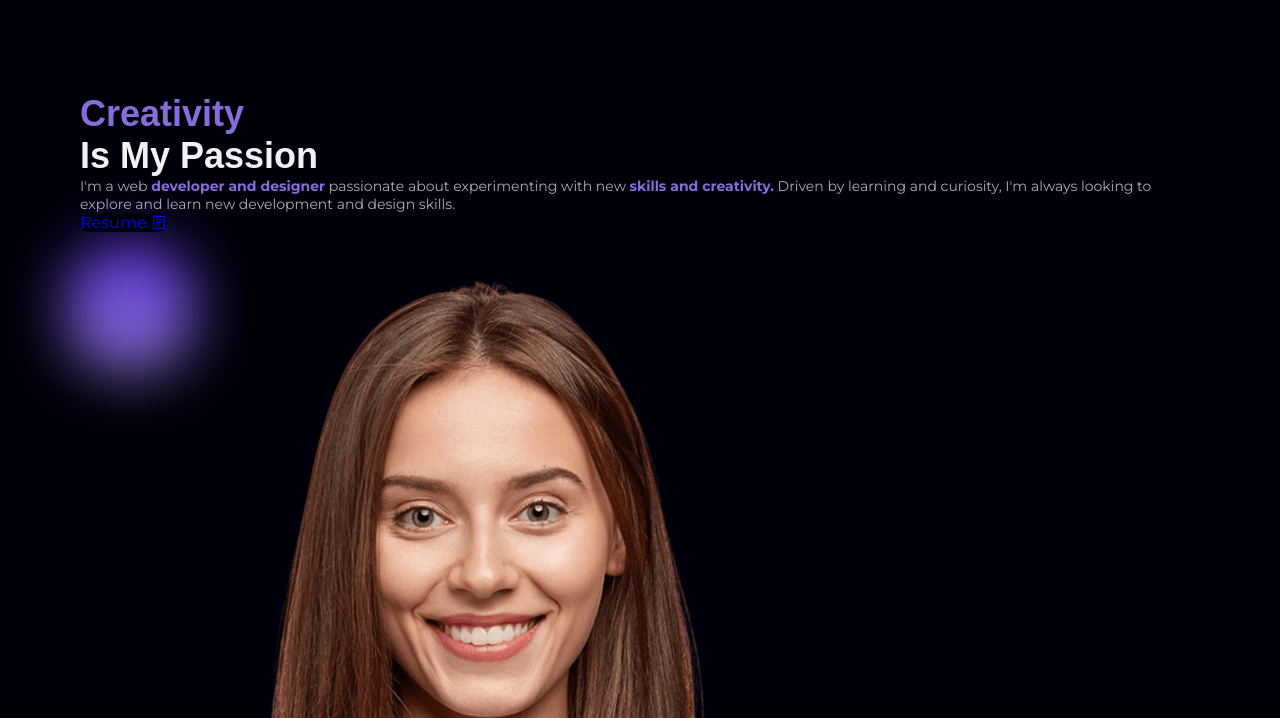
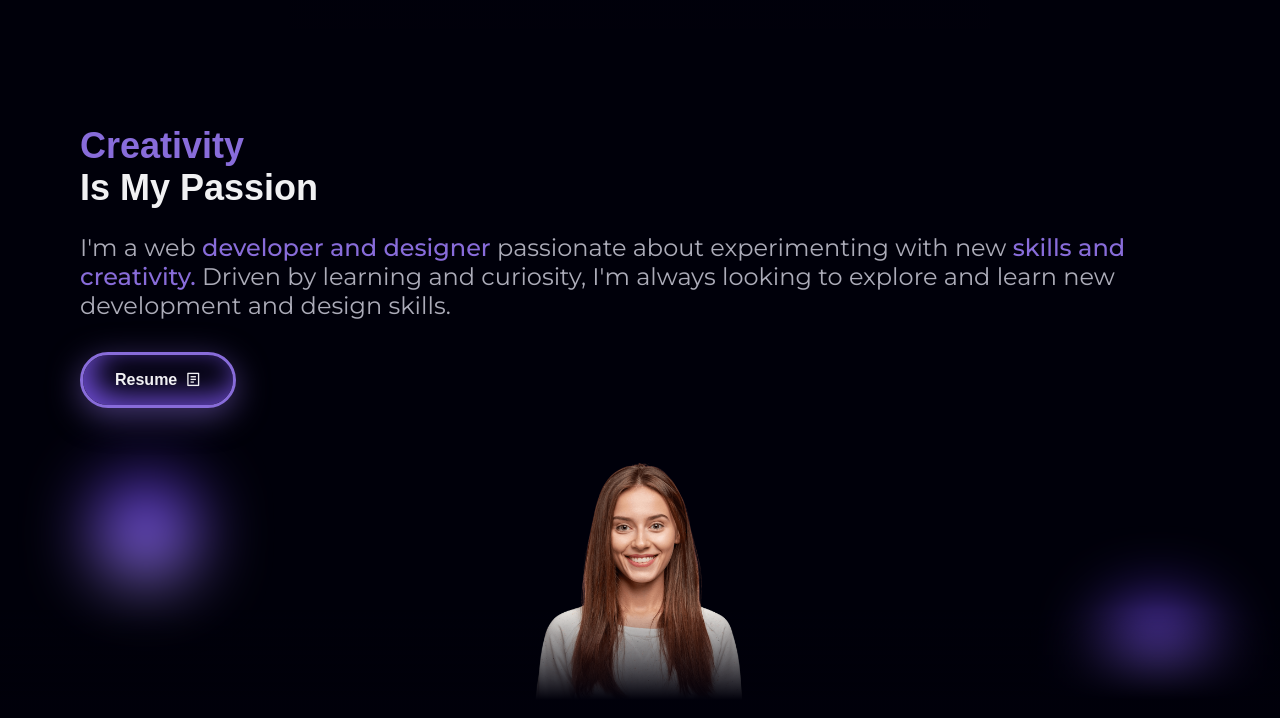
Before and after one commit to gaga4l/Personal-Portfolio, a plain HTML site: page index.html in a window 1280 px wide. Shown: the part 922-1640 px from the top of the page. Drawn offline with nearby package versions, Linux system fonts and the light colour scheme; a web font is replaced by a local one.

Commit message:
finished about page for small devices

```diff
--- a/assets/css/styles.css
+++ b/assets/css/styles.css
@@ -363,36 +363,80 @@ img {
 
 
 /*=============== BUTTON ===============*/
-
+.button{
+  background-color: var(--body-color);
+  border: 3px solid var(--first-color);
+  color: var(--title-color);
+  padding: 1rem 2rem;
+  box-shadow: 0 8px 32px hsla(var(--hue), 60%, 64%, .5),
+              inset 8px -8px 30px var(--first-color-alt-2);
+  border-radius: 4rem;
+  font-family: var(--second-font);
+  font-weight: var(--font-semi-bold);
+  display: inline-flex;
+  align-items: center;
+  column-gap: .5rem;
+  transition: box-shadow .4s;
+}
+.button i {
+  font-weight: initial;
+  font-size: 1rem;
+}
+.button:hover, .button:focus{
+  box-shadow: 0 8px 48px hsla(var(--hue), 60%, 64%, .7),
+              inset 8px -8px 30px var(--first-color-alt-2);
+}
 /*=============== ABOUT ===============*/
 .about{
   position: relative;
-  padding-top: 3rem;
 }
 
 .about-container{
-  position: relative;
-
+  row-gap: 3rem;
+  overflow-y: clip;
 }
-.about .section-title{
-  text-align: start;
-  align-self: center;
-  margin-bottom: 0;
+.about-container .section-title{
+  text-align: initial;
+  margin-bottom: 1.5rem;
 }
 
 .about-description{
-  font-size: var(--small-font-size);
+  font-size: var(--h2-font-size);
+  margin-bottom: 2rem;
 }
 .about-description b{
   color: var(--first-color);
-}
-.about .button{
-  width: 100px;
-  height: 30px;
-  border-radius: 30px;
-  background-color: var(--body-color);
+  font-weight: var(--font-medium);
 }
 
+.about-image{
+  position: relative;
+  justify-content: center;
+}
+.about-image .blob-animate:nth-child(1){
+  top: 1.5rem;
+  left: 1rem;
+}
+.about-image .blob-animate:nth-child(2){
+  right: -.5rem;
+  bottom: .5rem;
+}
+
+.about-profile{
+  width: 220px;
+  justify-self: center;
+}
+
+.about-shadow{
+  position: absolute;
+  z-index: 1;
+  width: 100%;
+  height: 258px;
+  bottom: 1rem;
+  background: linear-gradient(180deg,
+              hsla(244, 100%, 2%, 0) 60%,
+              hsla(244, 100%, 2%) 95%);
+}
 /*=============== PROJECTS ===============*/
 
 /* Swiper class */
```
